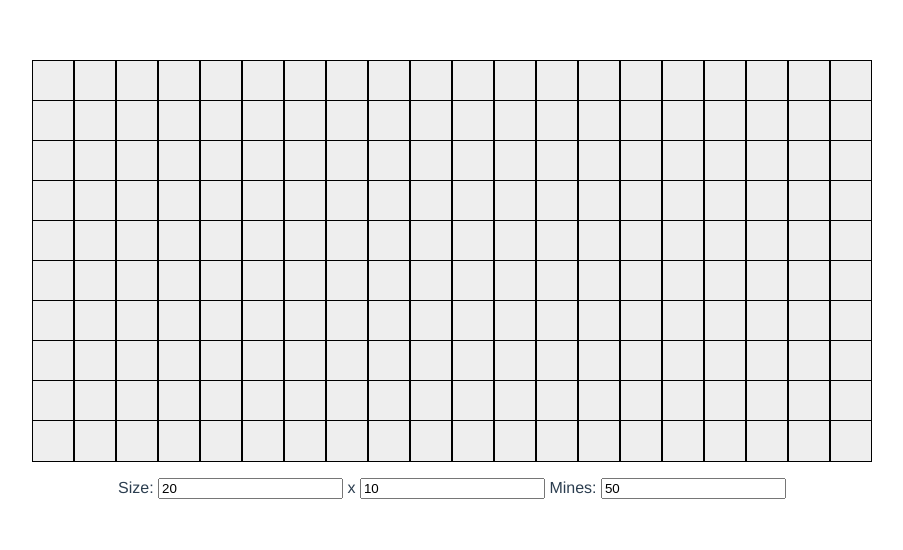
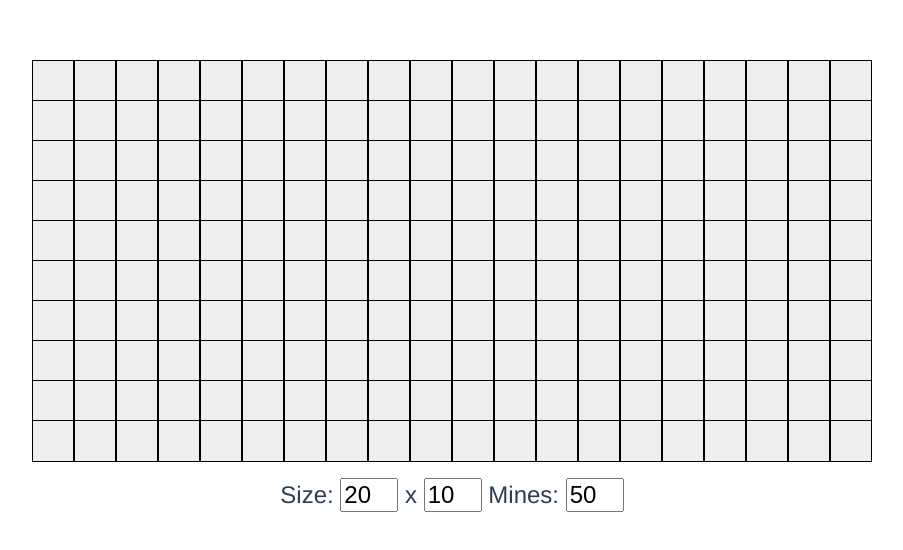
Before and after one commit to proton/minesweeper-vue.js, a Vue app: page / in a window 1280 px wide. Shown: the top 550 px of the page, without its empty margins (188-1091 px from the left). Built offline with nearby package versions, Linux system fonts and the light colour scheme.

Commit message:
style for inputs

```diff
--- a/src/App.vue
+++ b/src/App.vue
@@ -44,4 +44,12 @@ export default {
   color: #2c3e50;
   margin-top: 60px;
 }
+
+.props {
+  font-size: 24px;
+}
+.props input {
+  font-size: 24px;
+  width: 50px;
+}
 </style>
```
